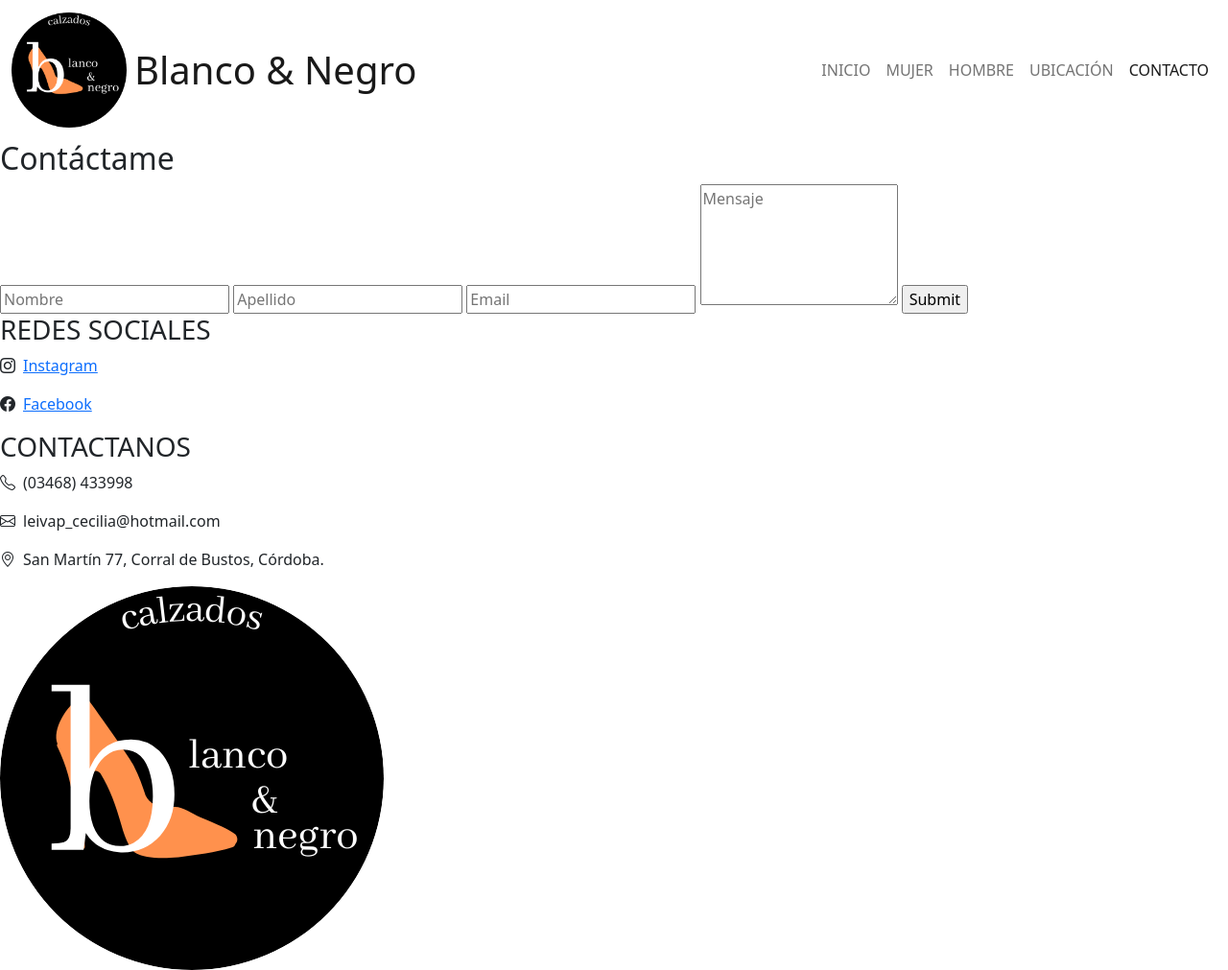
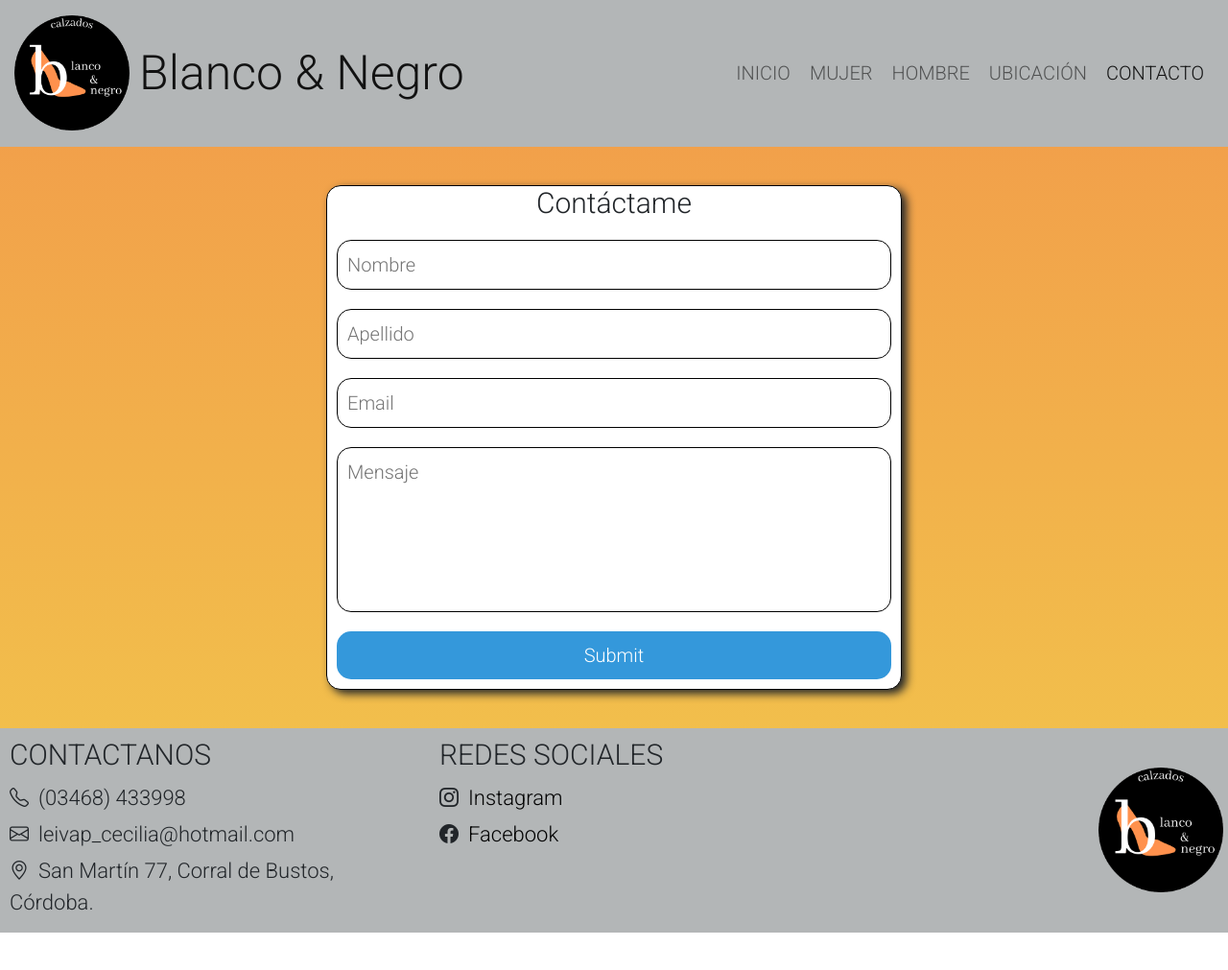
Before and after one commit to francisco-leiva/desarrollo-web, a website: page pages/contacto.html in a window 1280 px wide. Shown: the whole page at 96% size. After the commit the page ends 972 px from the top, so only its background shows below. Drawn offline with nearby package versions, Linux system fonts and the light colour scheme.

Commit message:
Agregamos SASS

```diff
--- a/pages/contacto.html
+++ b/pages/contacto.html
@@ -17,7 +17,7 @@
     <link rel="stylesheet" href="../css/style.css">
 </head>
 
-<body>
+<body class="formulario">
     <header>
         <nav class="navbar navbar-expand-lg">
             <div class="container-fluid">
@@ -53,16 +53,16 @@
         </nav>
     </header>
 
-    <main class="formulario">
-        <form class="form">
-            <h2 class="formTitle">Contáctame</h2>
-            <input type="text" placeholder="Nombre" class="formInput">
+    <main>
+        <form>
+            <h2>Contáctame</h2>
+            <input type="text" placeholder="Nombre">
 
-            <input type="text" placeholder="Apellido" class="formInput">
+            <input type="text" placeholder="Apellido">
 
-            <input type="email" placeholder="Email" class="formInput">
+            <input type="email" placeholder="Email">
 
-            <textarea cols="20" rows="5" placeholder="Mensaje" class="formTextArea"></textarea>
+            <textarea cols="20" rows="5" placeholder="Mensaje"></textarea>
 
             <input type="submit" class="formButton">
         </form>
--- /dev/null
+++ b/scss/_footer.scss
@@ -0,0 +1,89 @@
+footer {
+    background-color: $background;
+
+    .socialMedia {
+        margin: 0 0.5rem;
+        padding: 0.5rem 0;
+
+        h3 {
+            font-size: 1rem;
+        }
+
+        p {
+            margin-bottom: 0.25rem;
+        }
+
+        a {
+            font-size: 0.75rem;
+            text-decoration: none;
+            color: black;
+        }
+    }
+
+    .contacto {
+        margin: 0 0.5rem;
+        padding: 0.5rem 0;
+
+        h3 {
+            font-size: 1rem;
+        }
+
+        p {
+            font-size: 0.75rem;
+            margin: 0;
+        }
+    }
+
+    .logoFooter {
+        display: none;
+    }
+}
+
+@media screen and (min-width: 1024px) {
+    footer {
+        display: grid;
+        grid-template-columns: 35% 20% auto;
+        grid-template-rows: min-content;
+        grid-template-areas: "contacto media logofooter";
+
+        .socialMedia {
+            grid-area: media;
+            margin-bottom: 0;
+
+            h3 {
+                font-size: 1.5rem;
+            }
+
+            p {
+                margin: 0.25rem 0;
+            }
+
+            a {
+                font-size: 1.10rem;
+            }
+        }
+
+        .contacto {
+            grid-area: contacto;
+            margin-bottom: 0;
+
+            h3 {
+                font-size: 1.5rem;
+            }
+
+            p {
+                font-size: 1.10rem;
+                margin: 0.25rem 0;
+            }
+        }
+
+        .logoFooter {
+            grid-area: logofooter;
+            display: inline;
+            width: 6.5rem;
+            align-self: center;
+            justify-self: end;
+            margin: 0.25rem;
+        }
+    }
+}
--- /dev/null
+++ b/scss/_header.scss
@@ -0,0 +1,16 @@
+header {
+    width: 100%;
+    background-color: $background;
+
+    .nombreEmpresa {
+        font-size: 1.5rem;
+    }
+}
+
+@media screen and (min-width: 600px) {
+    header {
+        .nombreEmpresa {
+            font-size: 2.5rem;
+        }
+    }
+}
--- /dev/null
+++ b/scss/_main.scss
@@ -0,0 +1,132 @@
+.pageSector {
+    .nuevaTemporada {
+        width: 95%;
+        margin: 0.75rem auto;
+    }
+
+    .button {
+        color: white;
+        background-color: black;
+        border-radius: 0;
+
+        &:hover {
+            background-color: white;
+            color: black;
+            transition: 0.5s;
+        }
+    }
+}
+
+/* PÁGINA DE UBICACIÓN */
+.pageSector {
+    .local {
+        width: 90%;
+        display: block;
+        margin: 1.25rem auto;
+    }
+
+    .iframe {
+        text-align: center;
+        margin: 1rem;
+    }
+}
+
+/* PÁGINA DE CONTACTO */
+.formulario {
+    background: linear-gradient(to bottom, #f2994a, #f2c94c);
+
+    form {
+        min-width: 12rem;
+        border-radius: 0.75rem;
+        background-color: white;
+        margin: 2rem auto;
+        display: grid;
+
+        h2 {
+            text-align: center;
+            font-size: 1.5rem;
+            align-self: center;
+        }
+
+        input {
+            font-size: 1rem;
+            border: 1px solid black;
+            border-radius: 0.75rem;
+            outline: none;
+            padding: 0.5rem;
+            margin: 0.5rem;
+        }
+
+        textarea {
+            font-size: 1rem;
+            border: 1px solid black;
+            border-radius: 0.75rem;
+            outline: none;
+            resize: none;
+            padding: 0.5rem;
+            margin: 0.5rem;
+        }
+
+        .formButton {
+            font-family: inherit;
+            font-size: 1rem;
+            background-color: #3498DB;
+            color: white;
+            border: none;
+            border-radius: 0.75rem;
+            margin: 0.5rem;
+        }
+    }
+}
+
+@media screen and (max-width: 576px) {
+    .sectorGaleria {
+        width: 50%;
+
+        .precio {
+            font-size: 1rem;
+            font-weight: bold;
+        }
+
+        .descripcion {
+            font-size: 0.75rem;
+        }
+
+        .button {
+            font-size: 0.75rem;
+        }
+    }
+}
+
+@media screen and (min-width: 600px) {
+    /* PÁGINA DE UBICACIÓN */
+    iframe {
+        width: 30rem;
+        height: 30rem;
+    }
+
+    /* PÁGINA DE CONTACTO */
+    .formulario {
+        form {
+            width: 30rem;
+            border: 1px solid black;
+            box-shadow: 0.25rem 0.20rem 0.5rem;
+        }
+
+        h2 {
+            font-size: 3rem;
+        }
+
+        input {
+            font-size: 2rem;
+        }
+
+        textarea {
+            font-size: 2rem;
+        }
+
+        .formButton {
+            font-size: 2rem;
+        }
+    }
+}
--- /dev/null
+++ b/scss/_variables.scss
@@ -0,0 +1 @@
+$background: #B3B6B7;
--- a/scss/style.scss
+++ b/scss/style.scss
@@ -0,0 +1,10 @@
+@import url('https://fonts.googleapis.com/css2?family=Roboto:wght@300;700&display=swap');
+
+* {
+    font-family: 'Roboto', sans-serif;
+    font-size: 20px;
+    margin: 0;
+    padding: 0;
+}
+
+@import "variables", "header", "main", "footer";
```
Also changed, not shown: pages/ubicacion.html (+2 -2 lines), css/style.css.
